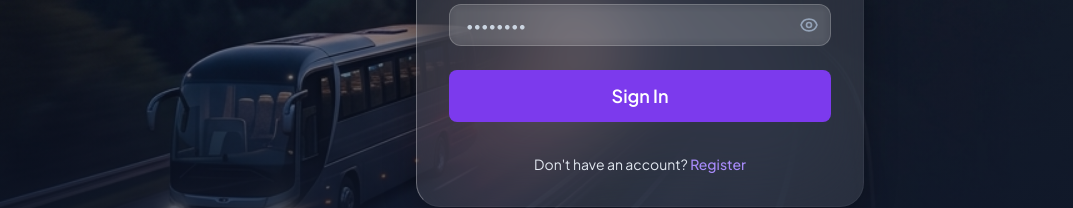
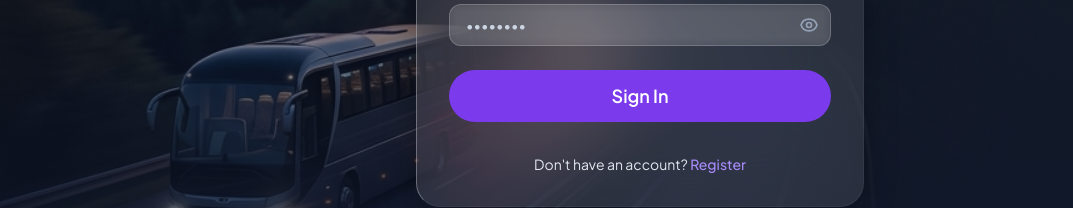
Before and after one commit to dmethwan-cloud/Group_14_Bus_Managment_System, a React (Vite) app in the folder frontend/: page /login in a window 1280 px wide. Shown: the part 418-626 px from the top of the page, without its empty margins (0-1073 px from the left). Built offline with nearby package versions, Linux system fonts and the light colour scheme; no server answers.

Commit message:
Make buttons pill-shaped and wider
Update button styles

```diff
--- a/frontend/src/index.css
+++ b/frontend/src/index.css
@@ -24,7 +24,7 @@
   /* Buttons */
   .btn-primary {
     @apply bg-primary-600 hover:bg-primary-700 text-white font-semibold
-           py-2.5 px-5 rounded-lg transition-all duration-200
+           py-2.5 px-6 rounded-full transition-all duration-200
            hover:-translate-y-0.5 hover:shadow-md active:scale-95
            focus:outline-none focus:ring-2 focus:ring-primary-500 focus:ring-offset-2
            disabled:opacity-60 disabled:cursor-not-allowed disabled:hover:translate-y-0 disabled:hover:shadow-none disabled:active:scale-100;
@@ -32,14 +32,14 @@
 
   .btn-secondary {
     @apply bg-white hover:bg-slate-50 text-slate-700 font-semibold
-           py-2.5 px-5 rounded-lg border border-slate-300 transition-all duration-200
+           py-2.5 px-6 rounded-full border border-slate-300 transition-all duration-200
            hover:-translate-y-0.5 hover:shadow-sm active:scale-95
            focus:outline-none focus:ring-2 focus:ring-slate-400 focus:ring-offset-2;
   }
 
   .btn-danger {
     @apply bg-red-600 hover:bg-red-700 text-white font-semibold
-           py-2.5 px-5 rounded-lg transition-all duration-200
+           py-2.5 px-6 rounded-full transition-all duration-200
            hover:-translate-y-0.5 hover:shadow-md active:scale-95
            focus:outline-none focus:ring-2 focus:ring-red-500 focus:ring-offset-2;
   }
```
